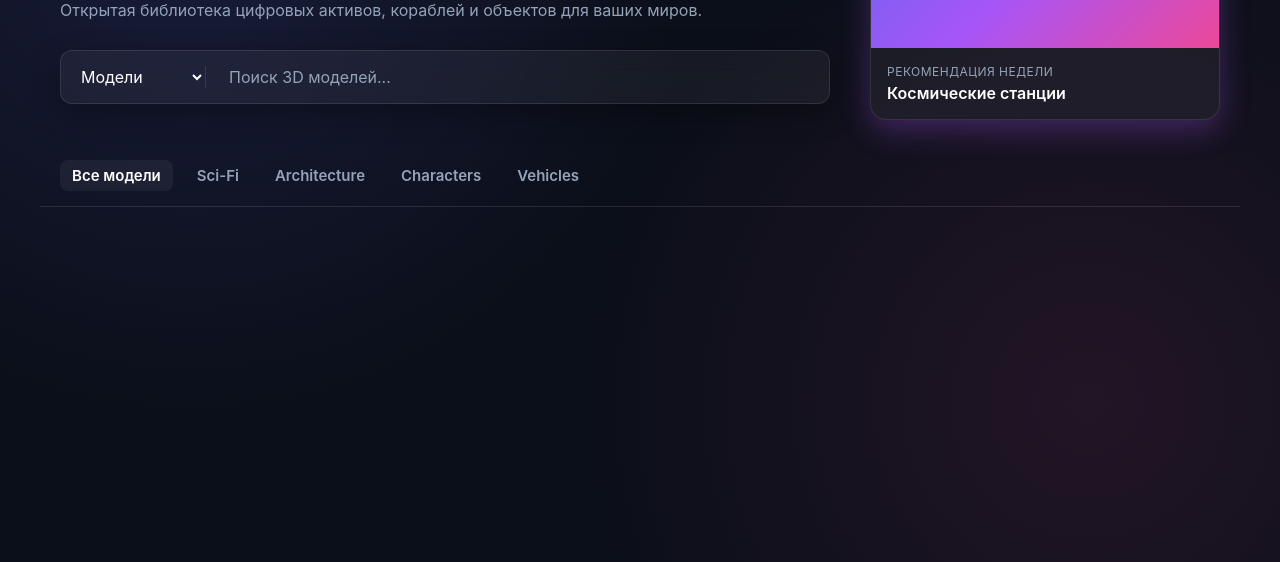
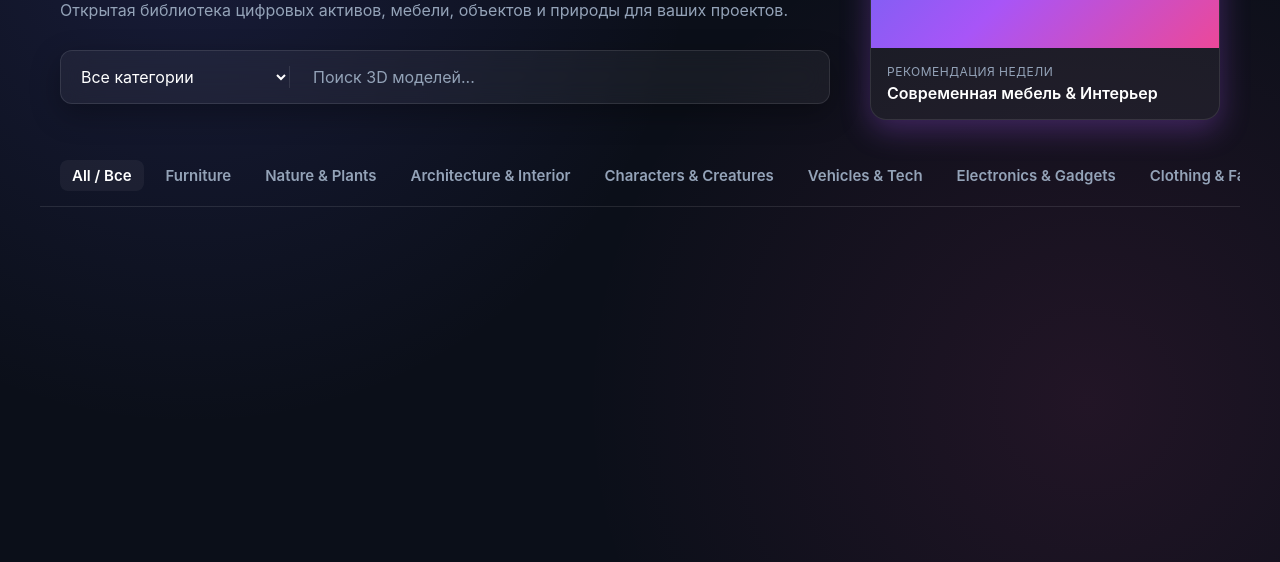
Before and after one commit to IliaBurger/PXS.Space, a website: page index.html in a window 1280 px wide. Shown: the part 238-800 px from the top of the page. Drawn offline with Linux system fonts and the light colour scheme; no server answers.

Commit message:
Update index.html

```diff
--- a/index.html
+++ b/index.html
@@ -14,24 +14,29 @@
     <nav>
       <a href="index.html" class="active">Обзор</a>
       <a href="admin.html">Админка</a>
-      <a href="upload.html">Загрузить модель</a>
     </nav>
   </header>
 
   <!-- Главный экран (Поиск + Рекомендация) -->
   <section class="hero-section">
     <div class="hero-content">
-      <h1>Лучшие бесплатные 3D-модели от космического сообщества.</h1>
-      <p>Открытая библиотека цифровых активов, кораблей и объектов для ваших миров.</p>
+      <h1>Лучшие бесплатные 3D-модели от сообщества.</h1>
+      <p>Открытая библиотека цифровых активов, мебели, объектов и природы для ваших проектов.</p>
 
       <!-- Поиск в стиле Pexels -->
       <div class="search-bar">
         <select id="searchCategory">
-          <option value="all">Модели</option>
-          <option value="sci-fi">Sci-Fi</option>
-          <option value="architecture">Architecture</option>
-          <option value="characters">Characters</option>
-          <option value="vehicles">Vehicles</option>
+          <option value="all">Все категории</option>
+          <option value="Furniture">Furniture</option>
+          <option value="Nature & Plants">Nature & Plants</option>
+          <option value="Architecture & Interior">Architecture & Interior</option>
+          <option value="Characters & Creatures">Characters & Creatures</option>
+          <option value="Vehicles & Tech">Vehicles & Tech</option>
+          <option value="Electronics & Gadgets">Electronics & Gadgets</option>
+          <option value="Clothing & Fashion">Clothing & Fashion</option>
+          <option value="Food & Drinks">Food & Drinks</option>
+          <option value="Tools & Equipment">Tools & Equipment</option>
+          <option value="Abstract & Decor">Abstract & Decor</option>
         </select>
         <input type="text" id="searchInput" placeholder="Поиск 3D моделей...">
       </div>
@@ -39,28 +44,32 @@
 
     <!-- Рекомендация недели -->
     <div class="recommendation-card">
-      <div class="rec-image">
-        <!-- Графический элемент -->
-      </div>
+      <div class="rec-image"></div>
       <div class="rec-info">
         <div class="rec-tag">Рекомендация недели</div>
-        <div class="rec-title">Космические станции</div>
+        <div class="rec-title">Современная мебель & Интерьер</div>
       </div>
     </div>
   </section>
 
   <!-- Фильтры категорий -->
-  <div class="categories-container">
-    <button class="category-btn active" data-filter="all">Все модели</button>
-    <button class="category-btn" data-filter="Sci-Fi">Sci-Fi</button>
-    <button class="category-btn" data-filter="Architecture">Architecture</button>
-    <button class="category-btn" data-filter="Characters">Characters</button>
-    <button class="category-btn" data-filter="Vehicles">Vehicles</button>
+  <div class="categories-container" style="overflow-x: auto; display: flex; gap: 10px;">
+    <button class="category-btn active" data-filter="all">All / Все</button>
+    <button class="category-btn" data-filter="Furniture">Furniture</button>
+    <button class="category-btn" data-filter="Nature & Plants">Nature & Plants</button>
+    <button class="category-btn" data-filter="Architecture & Interior">Architecture & Interior</button>
+    <button class="category-btn" data-filter="Characters & Creatures">Characters & Creatures</button>
+    <button class="category-btn" data-filter="Vehicles & Tech">Vehicles & Tech</button>
+    <button class="category-btn" data-filter="Electronics & Gadgets">Electronics & Gadgets</button>
+    <button class="category-btn" data-filter="Clothing & Fashion">Clothing & Fashion</button>
+    <button class="category-btn" data-filter="Food & Drinks">Food & Drinks</button>
+    <button class="category-btn" data-filter="Tools & Equipment">Tools & Equipment</button>
+    <button class="category-btn" data-filter="Abstract & Decor">Abstract & Decor</button>
   </div>
 
   <!-- Сетка моделей -->
   <main class="models-grid" id="modelsGrid">
-    <!-- Сюда динамически подгружаются модели из базы данных -->
+    <!-- Сюда подгружаются модели из базы данных -->
   </main>
 
   <script src="script.js"></script>
```
